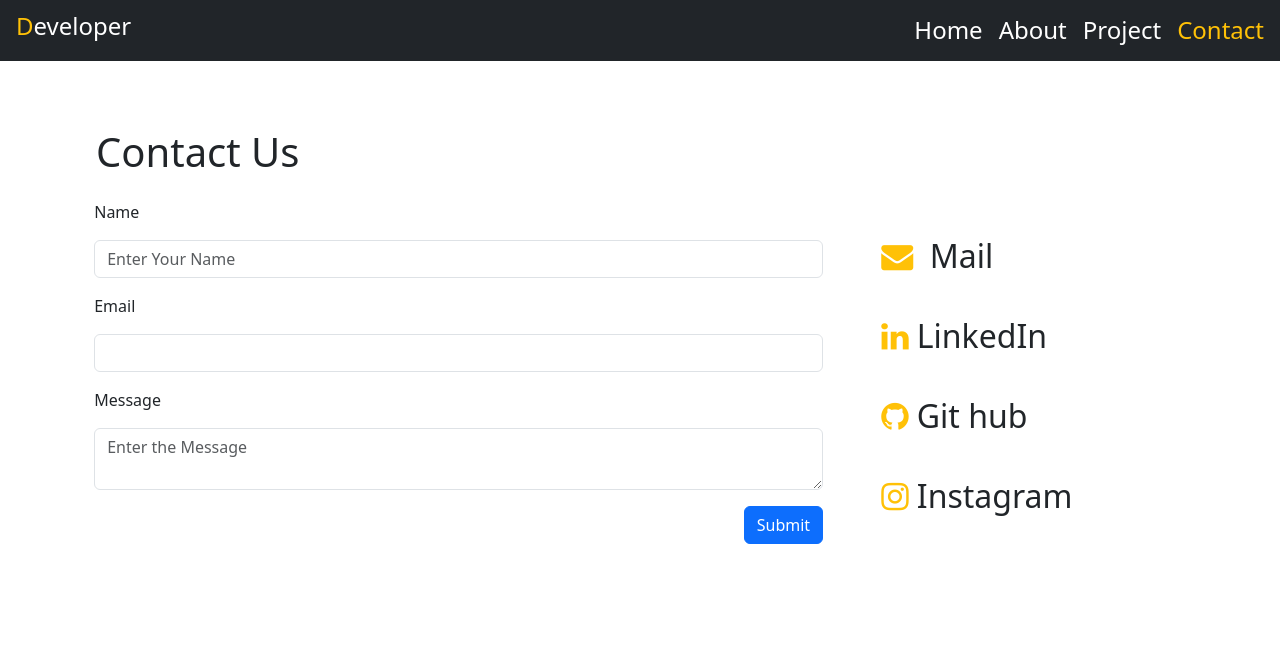
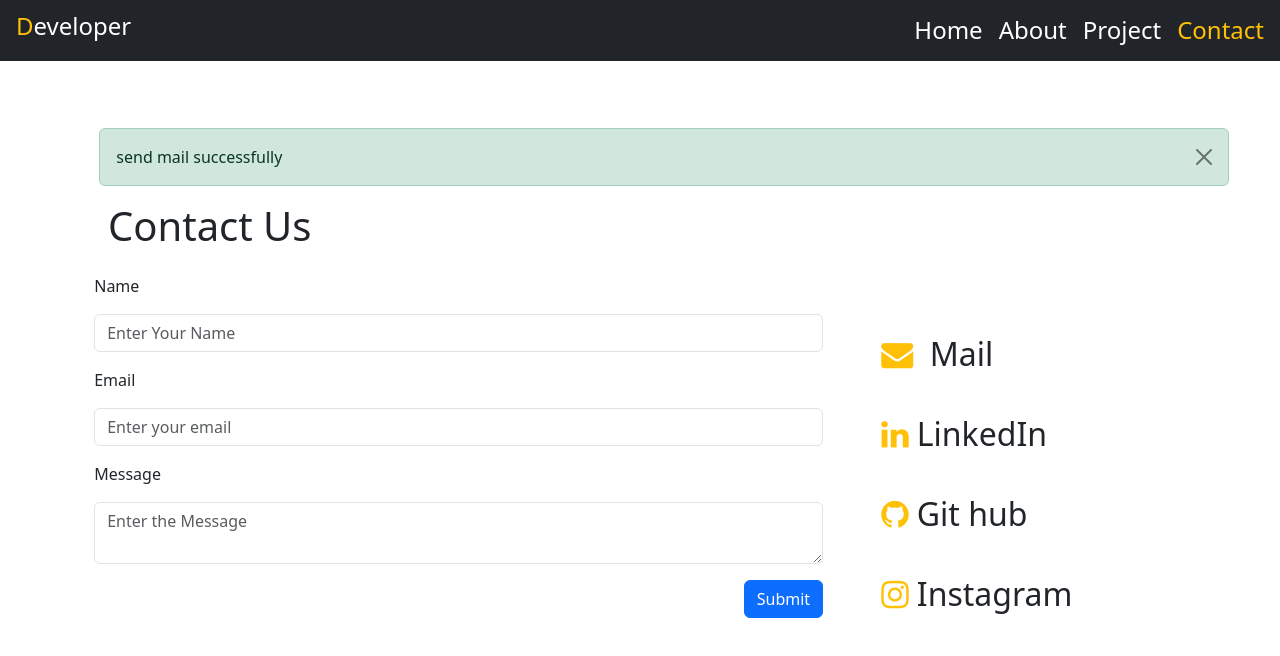
Before and after one commit to Rajapandiyan1/rajapandiyan_portfolio, a React (Create React App) app: page /contact in a window 1280 px wide. Shown: the top 656 px of the page. Built offline with nearby package versions, Linux system fonts and the light colour scheme.

Commit message:
contact add placeholder add message success edit

```diff
--- a/src/components/Contact.jsx
+++ b/src/components/Contact.jsx
@@ -4,14 +4,29 @@ import emailjs from 'emailjs-com'
 import {motion} from 'framer-motion'
 function Contact(props) {
   let [data,setData]=useState({to_name:'',message:'',email:''});
-let [suc,setsuc]=useState(false)
-let [err,seterr]=useState(false)
+let [suc,setsuc]=useState(true)
+let [err,seterr]=useState(false);
+let [cuserr,setcus]=useState({email:false,name:false,message:false});
+let [valid,setvalid]=useState(false)
   useEffect(()=>{
     props.message("contact");
   })
  async function sub(params) {
   let clone=data;
-
+  setvalid(false)
+  setcus({email:false,name:false,message:false})
+  if(clone.email == ''){
+    setcus((prev)=>{return {...prev,email:true}})
+  setvalid(true)
+  }
+  if(clone.to_name == ''){
+    setcus((prev)=>{return {...prev,name:true}})
+  setvalid(true)
+  }
+  if(clone.message == ''){
+    setcus((prev)=>{return {...prev,message:true}})
+  setvalid(true)
+  }
   setData({to_name:'',message:'',email:''})
    await emailjs.init('pJdjQkbV3aLx7enpa');
    await emailjs.send('service_cut4955','template_wd4krr7',clone).then((data)=>{if(data.status==200){setsuc(true)}else{
@@ -23,16 +38,17 @@ let [err,seterr]=useState(false)
    }, 5000);
   }
   return (
-    <div className='ms-0 me-0 ps-md-5 pt-md-5' style={{minHeight:'86vh',marginTop:'10vh'}}>
-      <div className="row me-0 justify-content-center align-items-center">
-{suc && <div className='col-12 alert alert-dismissible alert-success me-4'>
+    <div className='ms-0 me-0 ps-md-5 pt-md-5' style={{minHeight:'86vh',marginTop:'7vh'}}>
+      <div className="row me-0 ms-0 justify-content-center align-items-center">
+{suc && <div className='col-11 mt-4 alert alert-dismissible alert-success'>
   <div className="btn-close" onClick={()=>{setsuc(false)}}>
     </div>
     send mail successfully</div>}
-    {err && <div className='col-12 alert alert-dismissible alert-success me-4'>
+    {err && <div className='col-12 alert alert-dismissible alert-danger'>
   <div className="btn-close" onClick={()=>{seterr(false)}}>
     </div>
-    send mail successfully</div>}
+    send mail faild</div>}
+
         <div className="col-12 mt-3 mt-md-0">
         <div  className=' col-12 ps-5  h1 fw-6'>Contact Us</div>
         </div>
@@ -51,17 +67,18 @@ let [err,seterr]=useState(false)
 </div>
 </div>
       <div className="col-md-8 order-1">
-<div className="row justify-content-center ">
+<div className="row justify-content-center mb-5">
 
     <i className="fa-li fa fa-square"></i>
       <div className="col-11 form-group"><label className='form-check-label mt-3 fw-6'>Name</label></div>
       <div className="col-11"><input type="text" value={data.to_name} placeholder='Enter Your Name' onChange={(e)=>{setData((prev)=>{return {...prev,to_name:e.target.value}})}} className='form-control mt-3'/></div>
+      {cuserr.name && <label>Please enter your name</label>}
       <div className="col-11"><label className='form-check-label mt-3' htmlFor="">Email</label></div>
-      <div className="col-11"><input type="email" value={data.email} onChange={(e)=>{setData((prev)=>{return {...prev,email
+      <div className="col-11"><input type="email" placeholder='Enter your email' value={data.email} onChange={(e)=>{setData((prev)=>{return {...prev,email
         :e.target.value}})}} className='form-control mt-3' /></div>
       <div className="col-11"><label className='form-check-label mt-3' htmlFor="">Message</label></div>
       <div className="col-11"><textarea name="" placeholder='Enter the Message' value={data.message} onChange={(e)=>{setData((prev)=>{return {...prev,message:e.target.value}})}} className='form-control mt-3' id="" cols="3"></textarea></div>
-      <div className="col-11 d-flex justify-content-end"><button className="btn btn-primary mt-3" onClick={()=>{sub()}}>Submit</button></div>
+      <div className="col-11 d-flex justify-content-end "><button className="btn btn-primary mt-3" onClick={()=>{sub()}}>Submit</button></div>
 
 </div>
       </div>
```
